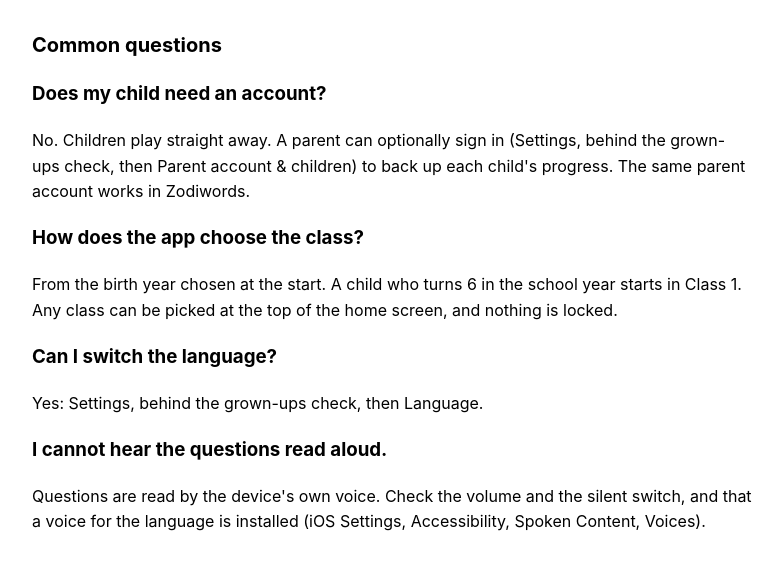
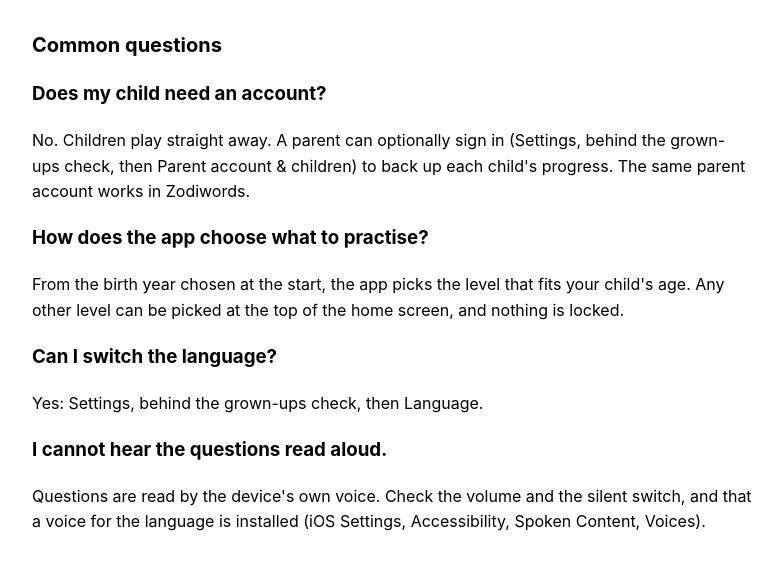
Before and after one commit to troyvnit/zodimath-site, a plain HTML site: page support.html in a window 1280 px wide. Shown: the part 197-766 px from the top of the page, without its empty margins (248-1030 px from the left). Drawn offline with Linux system fonts and the light colour scheme.

Commit message:
Support: level chosen by age (no grade numbers)

```diff
--- a/support.html
+++ b/support.html
@@ -23,8 +23,8 @@
 <h2>Common questions</h2>
 <h3>Does my child need an account?</h3>
 <p>No. Children play straight away. A parent can optionally sign in (Settings, behind the grown-ups check, then Parent account &amp; children) to back up each child's progress. The same parent account works in Zodiwords.</p>
-<h3>How does the app choose the class?</h3>
-<p>From the birth year chosen at the start. A child who turns 6 in the school year starts in Class 1. Any class can be picked at the top of the home screen, and nothing is locked.</p>
+<h3>How does the app choose what to practise?</h3>
+<p>From the birth year chosen at the start, the app picks the level that fits your child's age. Any other level can be picked at the top of the home screen, and nothing is locked.</p>
 <h3>Can I switch the language?</h3>
 <p>Yes: Settings, behind the grown-ups check, then Language.</p>
 <h3>I cannot hear the questions read aloud.</h3>
```
